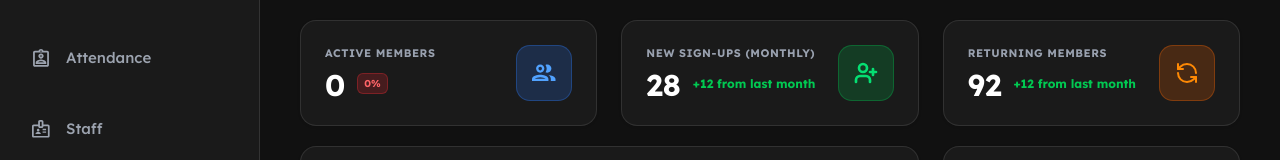
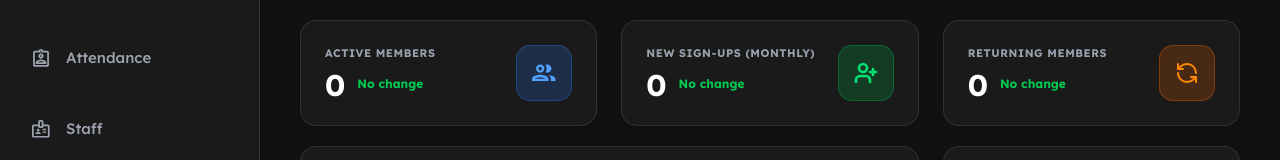
Before and after one commit to Fabshkiee/Project-E-Web-Management-System, a Next.js app: page /dashboard/analytics in a window 1280 px wide. Shown: the part 219-379 px from the top of the page. Built offline with nearby package versions, Linux system fonts and the light colour scheme; no server answers.

Commit message:
feat: utilize get_analytics_summary RPC in statcards

```diff
--- a/app/dashboard/analytics/page.tsx
+++ b/app/dashboard/analytics/page.tsx
@@ -12,21 +12,21 @@ import {
 import RevenueTrendCard from "@/components/dashboard/revenue-trend-card";
 import MembershipSplitCard from "@/components/dashboard/membership-split-card";
 import PeakHoursCard from "@/components/dashboard/peak-hours-card";
-import { getMemberCards, MemberCardsResponse } from "@/lib/api/dashboard";
+import { getAnalyticsSummary, AnalyticsSummary } from "@/lib/api/dashboard";
 import { useEffect, useState } from "react";
 
 export default function AnalyticsPage() {
-  const [stats, setStats] = useState<MemberCardsResponse | null>(null);
+  const [summary, setSummary] = useState<AnalyticsSummary | null>(null);
   const [loading, setLoading] = useState(true);
 
   useEffect(() => {
     async function fetchData() {
       try {
         setLoading(true);
-        const data = await getMemberCards();
-        setStats(data);
+        const data = await getAnalyticsSummary();
+        setSummary(data);
       } catch (err) {
-        console.error("Error fetching analytics stats:", err);
+        console.error("Error fetching analytics summary:", err);
       } finally {
         setLoading(false);
       }
@@ -34,7 +34,12 @@ export default function AnalyticsPage() {
     fetchData();
   }, []);
 
-  const totalMembers = stats?.["Total Members Card"];
+  const formatDelta = (delta: number) => {
+    if (delta > 0) return `+${delta} from last month`;
+    if (delta < 0) return `${delta} from last month`;
+    return "No change";
+  };
+
   return (
     <div className="space-y-5 animate-in fade-in duration-500">
       <header className="flex flex-col md:flex-row md:items-start justify-between gap-4">
@@ -54,34 +59,37 @@ export default function AnalyticsPage() {
       <section className="grid grid-cols-1 md:grid-cols-2 lg:grid-cols-3 gap-6">
         <StatCard
           title="Active Members"
-          value={loading ? "..." : totalMembers?.value?.toString() || "0"}
+          value={summary?.active_members.value.toString() || "0"}
           color="blue"
           icon={<MembersIcon />}
+          isLoading={loading}
           trend={{
-            value: totalMembers?.trend?.label || "0%",
-            isPositive: totalMembers?.trend?.type === "up",
-            variant: "badge",
+            value: formatDelta(summary?.active_members.delta || 0),
+            isPositive: (summary?.active_members.delta || 0) >= 0,
+            variant: "text",
           }}
         />
         <StatCard
           title="New Sign-ups (Monthly)"
-          value="28"
+          value={summary?.signups.current.toString() || "0"}
           color="green"
           icon={<AddMemberIcon />}
+          isLoading={loading}
           trend={{
-            value: "+12 from last month",
-            isPositive: true,
+            value: formatDelta(summary?.signups.delta || 0),
+            isPositive: (summary?.signups.delta || 0) >= 0,
             variant: "text",
           }}
         />
         <StatCard
           title="Returning Members"
-          value="92"
+          value={summary?.returning.current.toString() || "0"}
           color="orange"
           icon={<RefreshIcon />}
+          isLoading={loading}
           trend={{
-            value: "+12 from last month",
-            isPositive: true,
+            value: formatDelta(summary?.returning.delta || 0),
+            isPositive: (summary?.returning.delta || 0) >= 0,
             variant: "text",
           }}
         />
```
